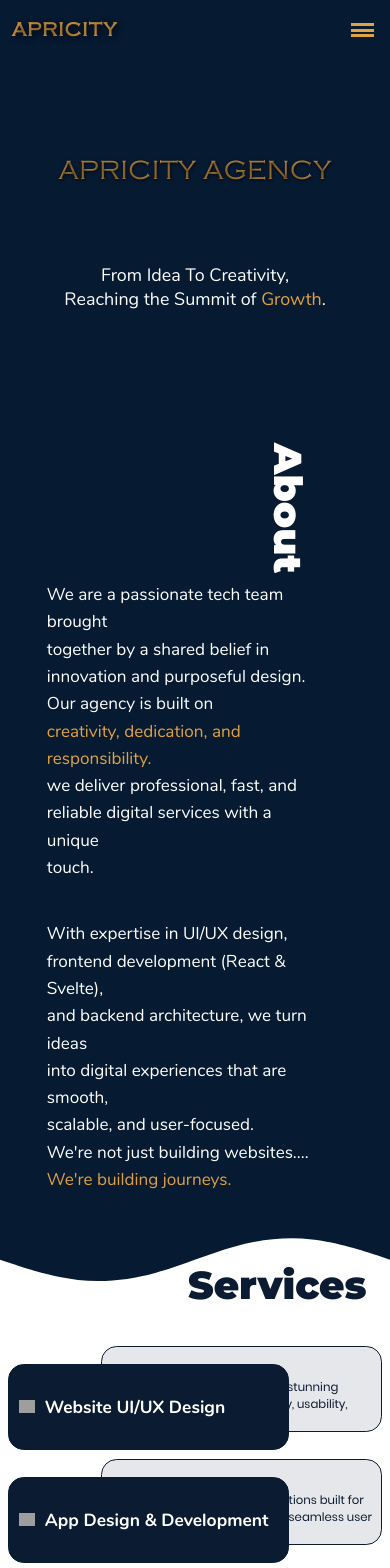
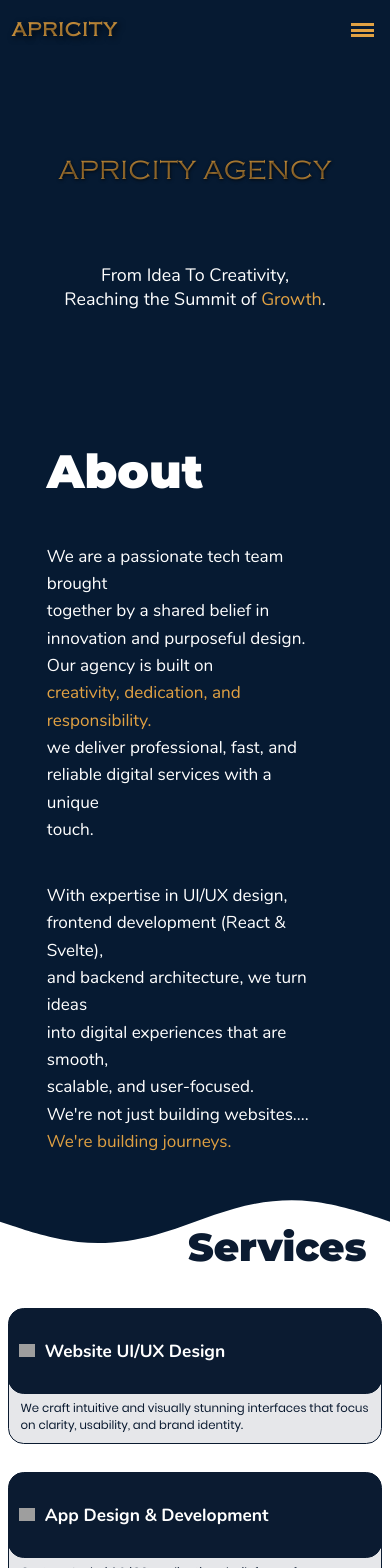
Before and after one commit to hussein0-0/Apricity-Agency, a SvelteKit app: page / in a window 390 px wide. Shown: the top 1568 px of the page. Built offline with nearby package versions, Linux system fonts and the light colour scheme; grey boxes are pictures that could not be loaded.

Commit message:
Fix services section on moblie version.

```diff
--- a/src/Components/About.svelte
+++ b/src/Components/About.svelte
@@ -99,7 +99,7 @@
 
   /* Tablet styles */
   @media (max-width: 1024px) {
-    .title {
+    .about-title {
       font-size: 15vw;
       margin: 0vw 8vw 0vw 3vw;
     }
@@ -122,7 +122,7 @@
       text-align: left;
       padding: 9vw 12vw;
     }
-    .title {
+    .about-title {
       writing-mode: horizontal-tb;
       margin: 0;
       font-size: 12vw;
--- a/src/Components/Form.svelte
+++ b/src/Components/Form.svelte
@@ -52,7 +52,7 @@
 .background{
     margin: 0;
     width: 100%;
-    height: 100vh;
+    height: 101vh;
     position: fixed;
     background-color: rgb(0, 0, 0, 0.25);
     backdrop-filter: blur(0.5rem);
--- a/src/Components/NavBar.svelte
+++ b/src/Components/NavBar.svelte
@@ -199,7 +199,7 @@
     }
 
     .nav_items {
-      position: absolute;
+      position: fixed;
       top: 0;
       right: -100%;
       width: 50%;
@@ -210,7 +210,7 @@
       align-items: center;
       border: 1px solid white;
       transition: 0.4s ease-in-out;
-      z-index: 10;
+      z-index: 1000;
     }
 
     .nav_items.active {
--- a/src/shared/CardDetails.svelte
+++ b/src/shared/CardDetails.svelte
@@ -216,7 +216,7 @@
     }
 
     .links {
-      width: 33vw;
+      width: 34vw;
       height: 8vw;
       font-size: 3vw;
       margin: 0.95vw;
@@ -224,7 +224,7 @@
     }
 
     img {
-      width: 9.5vw;
+      width: 9vw;
       padding: 2vw 2vw;
     }
   }
--- a/src/shared/ServicesDetails.svelte
+++ b/src/shared/ServicesDetails.svelte
@@ -139,17 +139,20 @@
   /* Mobile styles */
   @media (max-width: 480px) {
     .container {
+      display: flex;
+      flex-wrap: wrap;
       margin-top: 7vw;
       padding: 0;
     }
     .title {
       position: relative;
       width: 100%;
-      margin-bottom: -9vw;
+      margin: 0 0 -9vw 0;
       height: 22vw;
       border-radius: 4vw;
     }
     .disc {
+      margin: 0;
       position: relative;
       width: 100%;
       height: 22vw;
```
